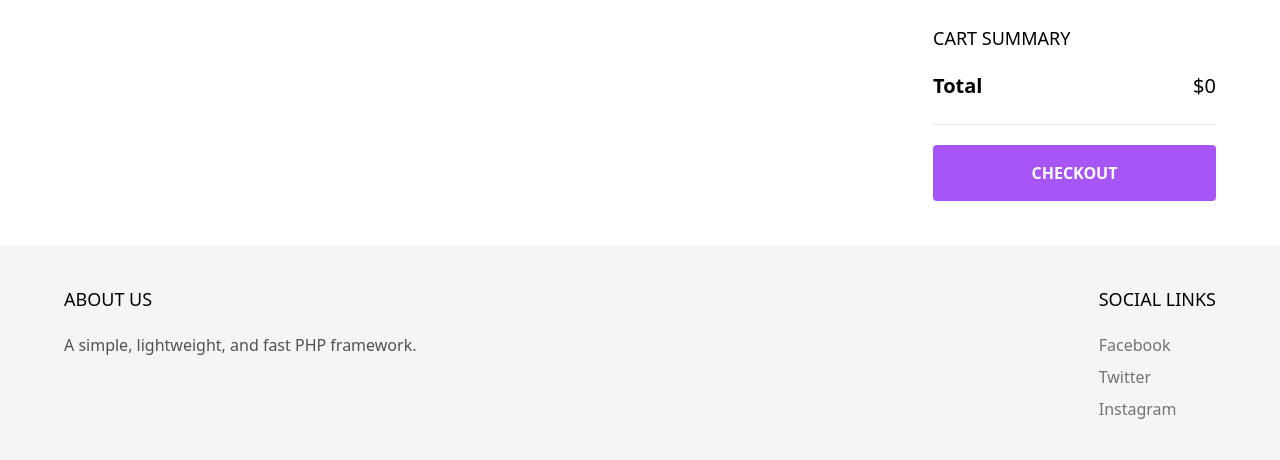
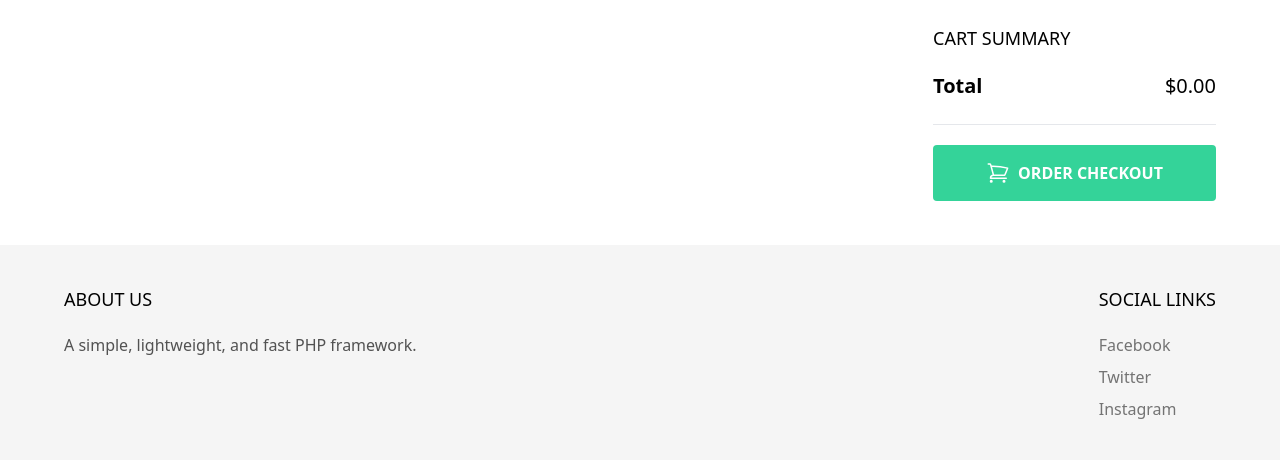
Before and after one commit to engageintellect/greymatter-store, a Django app: page /cart/ in a window 1280 px wide. Shown: the part 45-505 px from the top of the page. Run offline with Django 4.2, Linux system fonts and the light colour scheme; some libraries are stand-ins or nearby versions.

Commit message:
cleaning up

```diff
--- a/greymatter/cart/cart.py
+++ b/greymatter/cart/cart.py
@@ -47,16 +47,13 @@ class Cart(object):
 			del self.cart[product_id]
 			self.save()
 
-	def clear(self):
-		self.session[settings.CART_SESSION_ID] = {}
-		self.session.modified = True
-
 
 	def get_total_cost(self):
 		for p in self.cart.keys():
 			self.cart[str(p)]['product'] = Product.objects.get(pk=p)
 
-		return sum(int(item['product'].price * item['quantity']) / 100 for item in self.cart.values())
+		total = sum(int(item['product'].price * item['quantity']) / 100 for item in self.cart.values())
+		return f'{total:.2f}'
 
 	def get_item(self, product_id):
 		if str(product_id) in self.cart:
--- a/greymatter/cart/templates/cart/cart.html
+++ b/greymatter/cart/templates/cart/cart.html
@@ -28,7 +28,19 @@
 
 		<hr>
 
-		<a href="{% url 'checkout' %}" class="inline-block flex justify-center my-5 px-8 py-4 rounded bg-purple-500 md:hover:bg-purple-600 font-semibold uppercase text-white">Checkout</a>
+		<a href="{% url 'checkout' %}" class="inline-block flex justify-center my-5 px-8 py-4 rounded bg-emerald-400 md:hover:bg-emerald-500 font-semibold uppercase text-white group">
+			<div class="flex gap-2">
+				<div class="md:group-hover:scale-[110%] transition-all duration-300">
+					<svg xmlns="http://www.w3.org/2000/svg" fill="none" viewBox="0 0 24 24" stroke-width="1.5" stroke="currentColor" class="w-6 h-6">
+						<path stroke-linecap="round" stroke-linejoin="round" d="M2.25 3h1.386c.51 0 .955.343 1.087.835l.383 1.437M7.5 14.25a3 3 0 00-3 3h15.75m-12.75-3h11.218c1.121-2.3 2.1-4.684 2.924-7.138a60.114 60.114 0 00-16.536-1.84M7.5 14.25L5.106 5.272M6 20.25a.75.75 0 11-1.5 0 .75.75 0 011.5 0zm12.75 0a.75.75 0 11-1.5 0 .75.75 0 011.5 0z" />
+					</svg>
+				</div>
+
+				<div>
+					Order Checkout
+				</div>
+			</div>
+		</a>
 
 
 	</div>
--- a/greymatter/order/models.py
+++ b/greymatter/order/models.py
@@ -35,7 +35,8 @@ class Order(models.Model):
 
 	def get_total_price(self):
 		if self.paid_amount:
-			return self.paid_amount / 100
+			return f'{self.paid_amount / 100:.2f}'
+
 
 		return 0
 
@@ -49,4 +50,4 @@ class OrderItem(models.Model):
 	quantity = models.IntegerField(default=1)
 
 	def get_total_price(self):
-		return (self.price) / 100
+		return f'{(self.price) / 100:.2f}'
--- a/greymatter/product/templates/product/product.html
+++ b/greymatter/product/templates/product/product.html
@@ -12,7 +12,7 @@
   <div class="information w-full md:w-2/5 md:p-6">
     <h1 class="text-2xl">{{ product.name }}</h1>
 
-    <p class="mt-1 text-neutral-400">{{ product.get_display_price }}</p>
+    <p class="mt-1 text-neutral-500"><span class="font-semibold">Price: </span>{{ product.get_display_price }}</p>
 
     {% if product.description %}
     <p class="mt-6 text-neutral-700">{{ product.description }}</p>
```
Also changed, not shown: greymatter/cart/templates/cart/checkout.html (+12 -2 lines), greymatter/cart/templates/cart/partials/cart_item.html (+3 -5 lines), greymatter/core/templates/core/myaccount.html (+0 -7 lines), greymatter/db.sqlite3.
